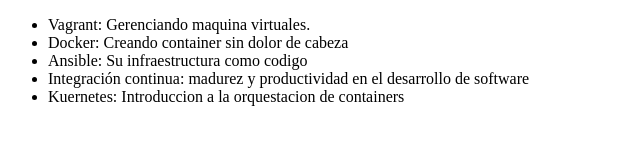
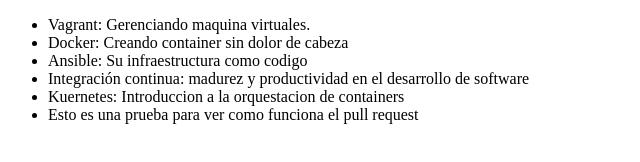
Before and after one commit to PAPIPHOX/alura-git, a plain HTML site: page index.html in a window 1280 px wide. Shown: the whole page, without its empty margins (0-640 px from the left). Drawn offline with Linux system fonts and the light colour scheme.

Commit message:
Added new item to list in index.html

```diff
--- a/index.html
+++ b/index.html
@@ -11,6 +11,8 @@
             <li>Ansible: Su infraestructura como codigo</li>
             <li>Integración continua: madurez y productividad en el desarrollo de software</li>
             <li>Kuernetes: Introduccion a la orquestacion de containers</li>
+            <li>Esto es una prueba para ver como funciona el pull request</li>
+
         </ul>
     </body>
 </html>
```
